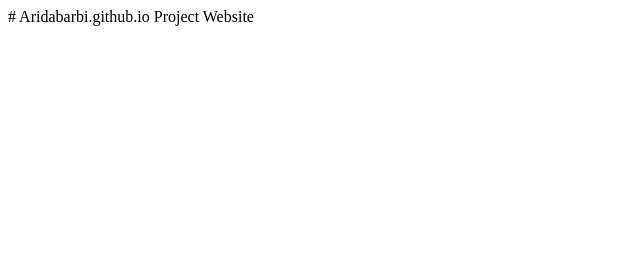
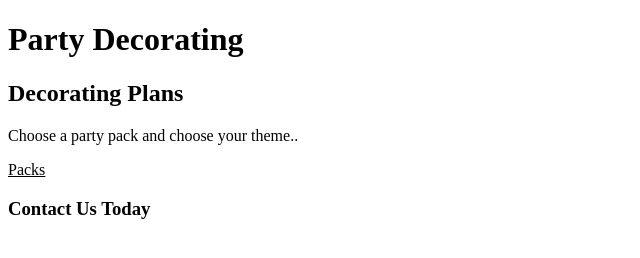
Before and after one commit to aridabarbi/Aridabarbi.github.io, a plain HTML site: page index.html in a window 1280 px wide. Shown: the whole page, without its empty margins (0-640 px from the left). Drawn offline with Linux system fonts and the light colour scheme.

Commit message:
Update index.html

```diff
--- a/index.html
+++ b/index.html
@@ -1,2 +1,20 @@
-# Aridabarbi.github.io
-Project Website
+<!DOCTYPE html>
+
+<html>
+    <head>
+        <link rel= "stylesheet" href="style.css">
+    </head>
+<body>
+<h1> Party Decorating</h1>
+<h2> Decorating Plans</h2>
+<div>
+    <section>
+        <p>Choose a party pack and choose your theme..</p>
+    </section>
+    <section>
+        <u>Packs</u>
+    </section>
+</div>
+<h3>Contact Us Today </h3>
+</body>
+</html>
```
